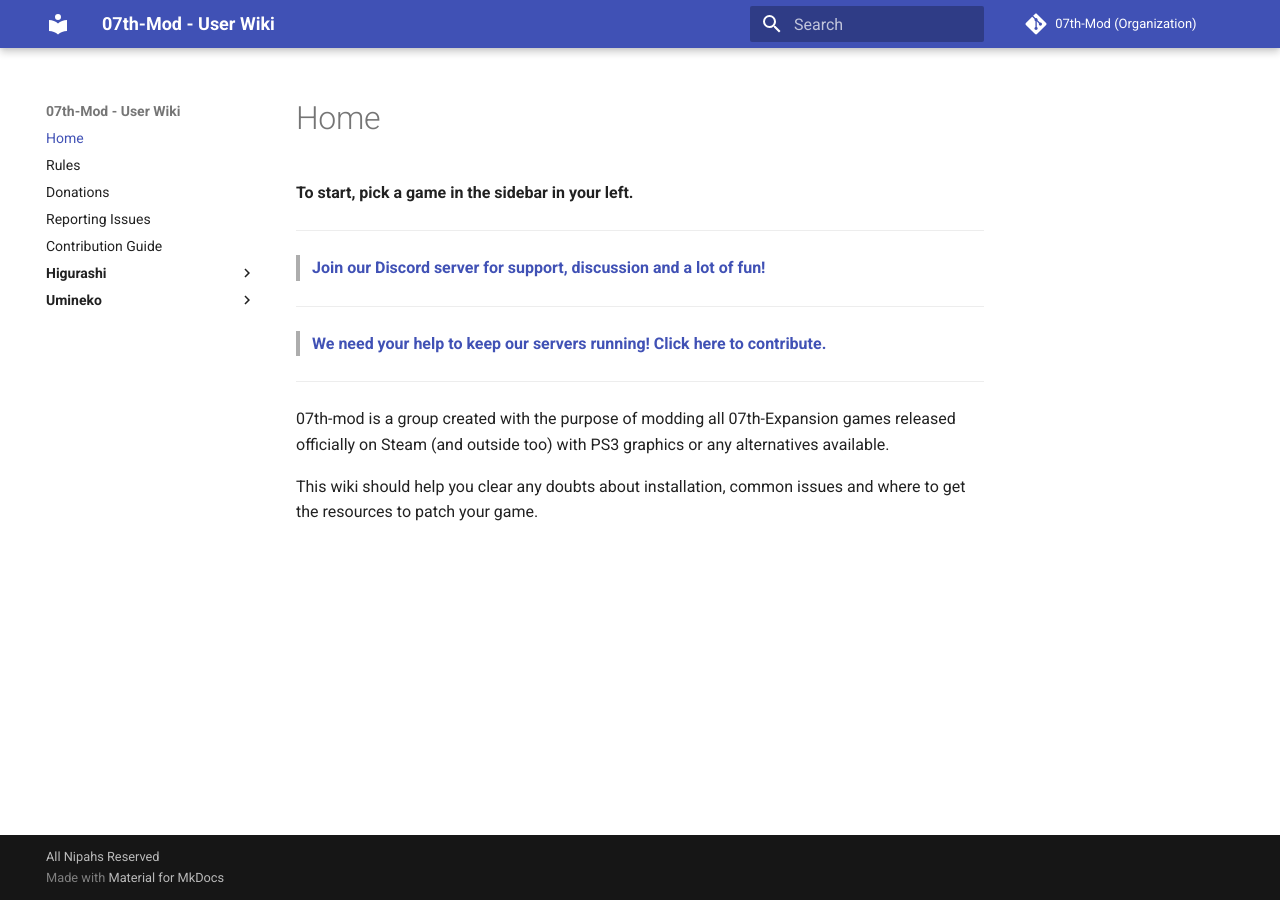
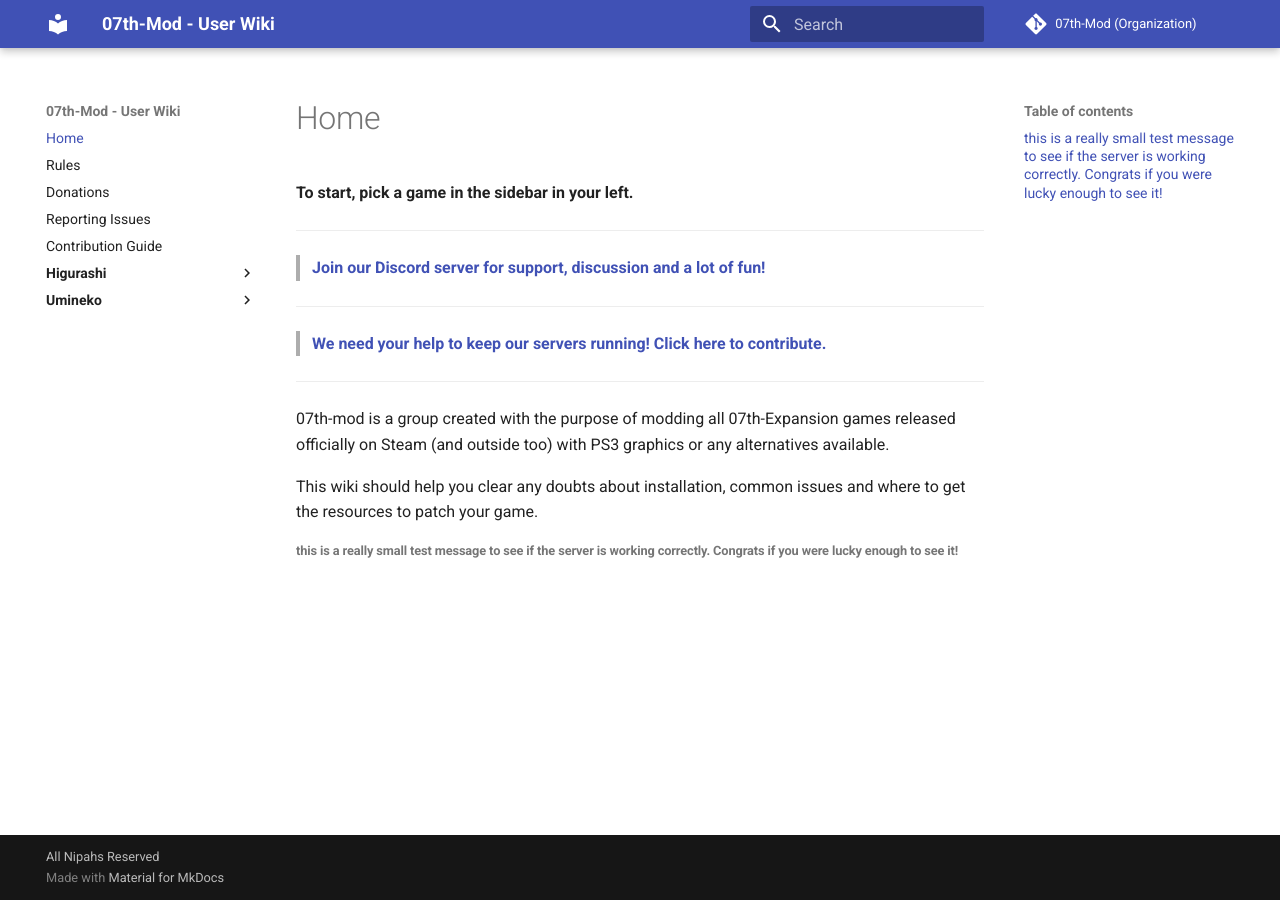
Before and after one commit to 07th-mod/wiki, an MkDocs documentation site: the page built from docs/index.md, in a window 1280 px wide. Built offline with MkDocs 1.6.1 and Material for MkDocs 9.7.7, drawn with Linux system fonts in a browser that asks for light colours.

Commit message:
Update index.md

```diff
--- a/docs/index.md
+++ b/docs/index.md
@@ -8,3 +8,5 @@
 07th-mod is a group created with the purpose of modding all 07th-Expansion games released officially on Steam (and outside too) with PS3 graphics or any alternatives available.
 
 This wiki should help you clear any doubts about installation, common issues and where to get the resources to patch your game.
+
+###### this is a really small test message to see if the server is working correctly. Congrats if you were lucky enough to see it!
```
